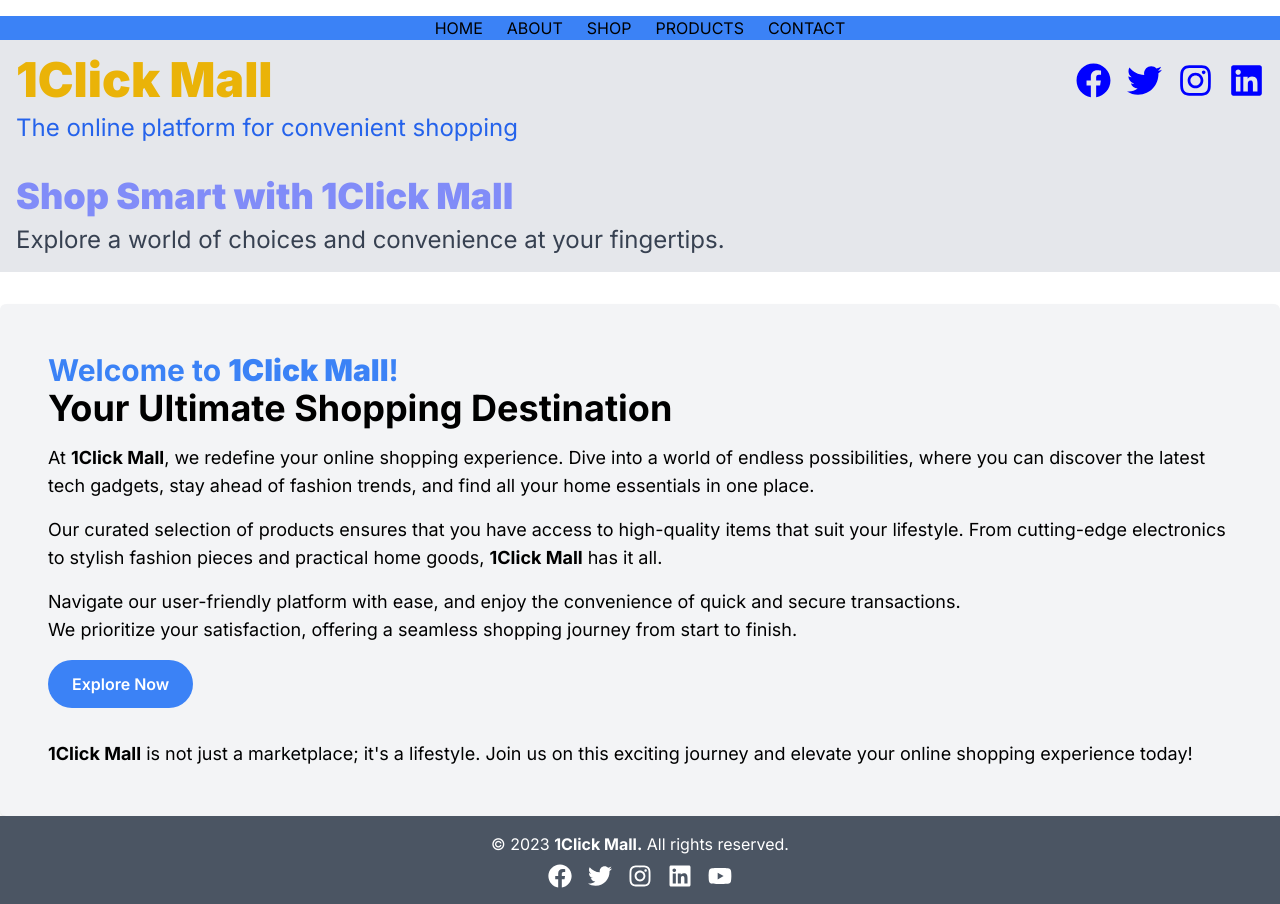
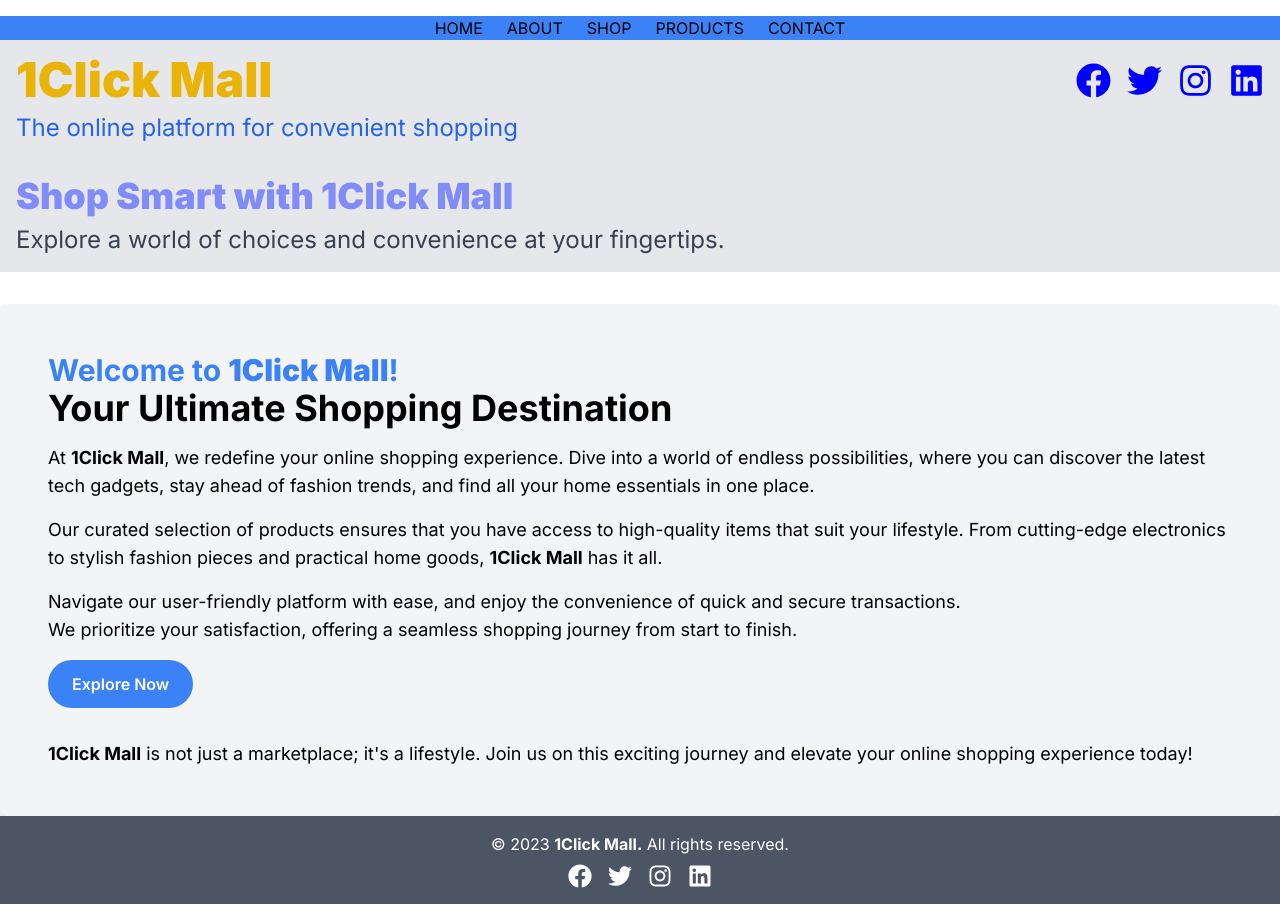
Before and after one commit to Obeblanko/My-shopping, a Next.js app: page / in a window 1280 px wide. Built offline with nearby package versions, Linux system fonts and the light colour scheme.

Commit message:
add new changes

```diff
--- a/app/components/Footer/Footer.js
+++ b/app/components/Footer/Footer.js
@@ -8,21 +8,22 @@
         &copy; 2023 <strong> 1Click Mall.</strong> All rights reserved.
       </p>
       <div className="flex justify-center gap-4 mt-2">
-        <a href="https://www.facebook.com/1click Mall" target="_blank" rel="noopener noreferrer">
+        <a href="https://www.facebook.com/" target="_blank" rel="noopener noreferrer">
           <FaFacebook size={24} color="white" />
         </a>
-        <a href="https://twitter.com/1click Mall" target="_blank" rel="noopener noreferrer">
+
+        <a href="https://twitter.com/" target="_blank" rel="noopener noreferrer">
           <FaTwitter size={24} color="white" />
         </a>
-        <a href="https://www.instagram.com/1click Mall" target="_blank" rel="noopener noreferrer">
+
+        <a href="https://www.instagram.com/" target="_blank" rel="noopener noreferrer">
           <FaInstagram size={24} color="white" />
         </a>
-        <a href="https://linkedin.com/1click Mall" target="_blank" rel="noopener noreferrer">
+
+        <a href="https://linkedin.com/" target="_blank" rel="noopener noreferrer">
           <FaLinkedin size={24} color="white" />
         </a>
-        <a href="https://youtube.com/1click Mall" target="_blank" rel="noopener noreferrer">
-          <FaYoutube size={24} color="white" />
-        </a>
+
       </div>
     </footer>
   );
```
